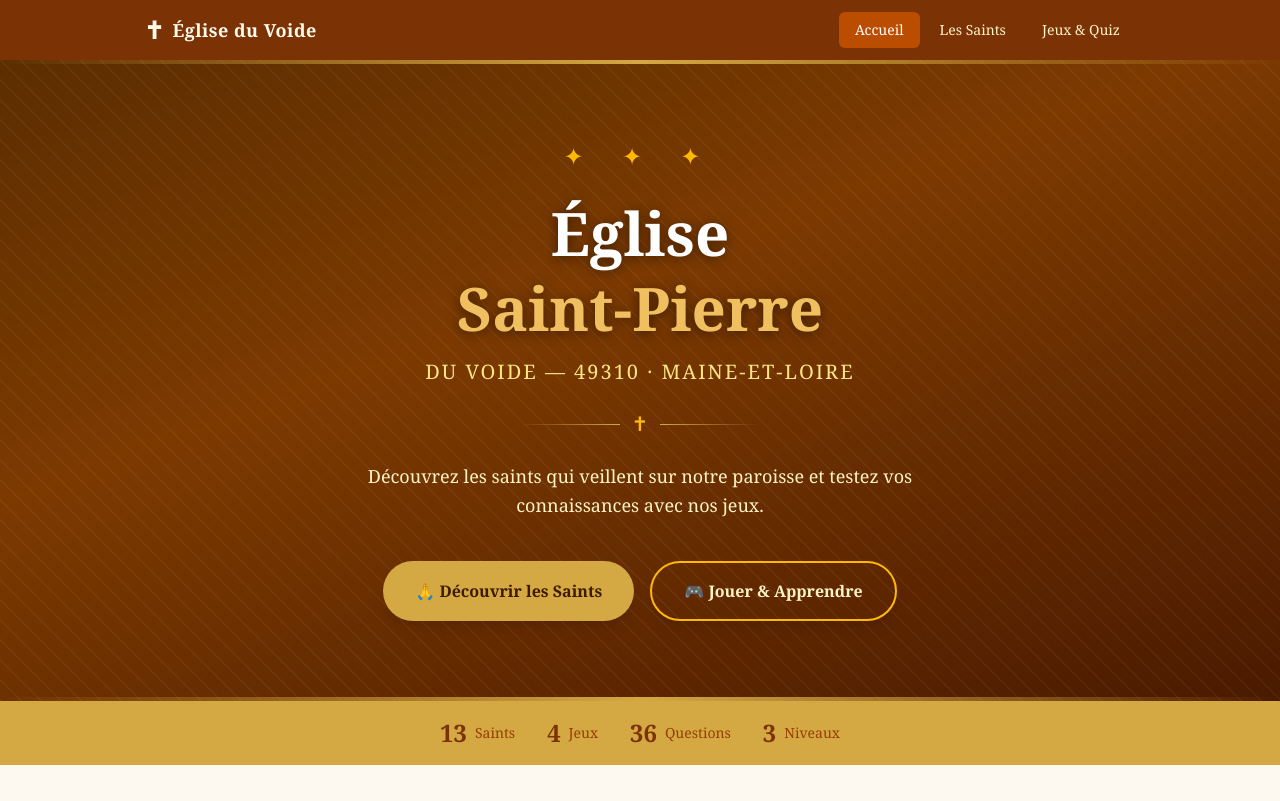
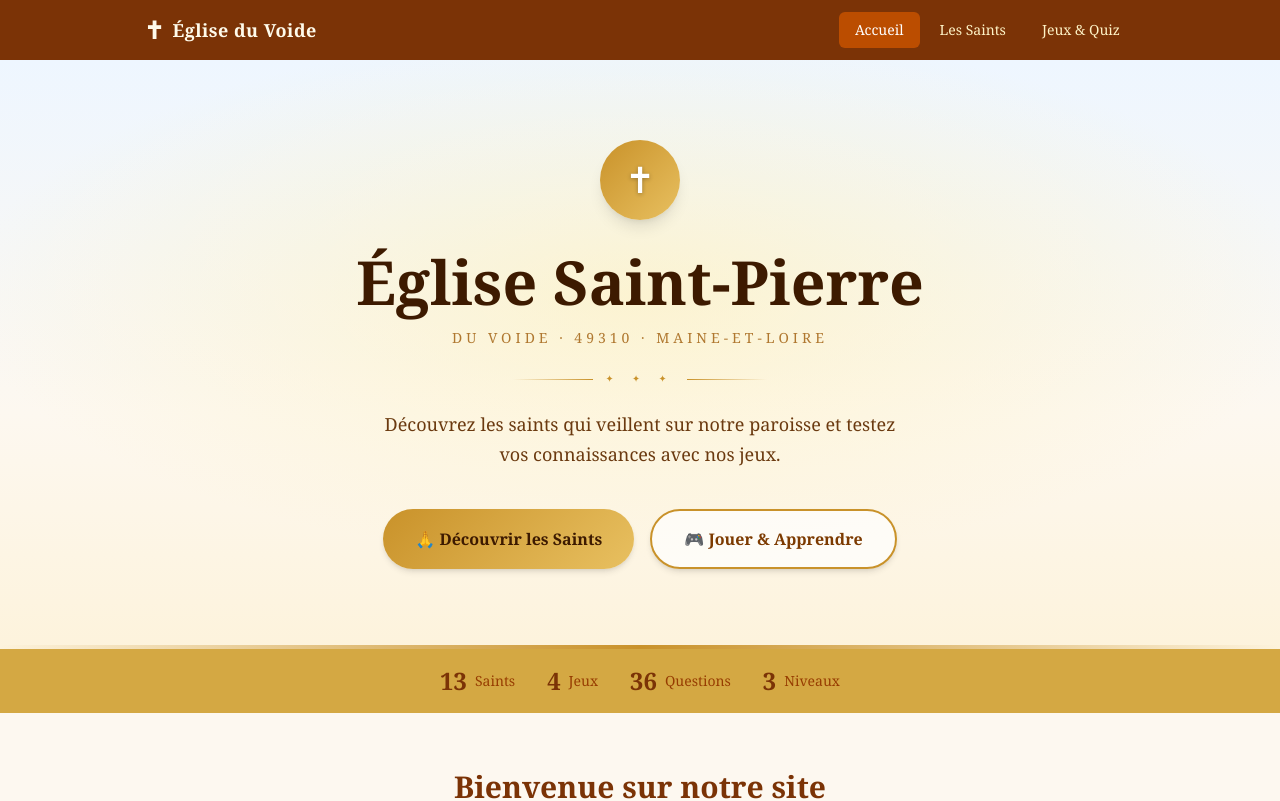
Before and after one commit to plaisirspartages-app/Eglise_StPierre_Voide, a Next.js app: page / in a window 1280 px wide. Shown: the top 801 px of the page. Built offline with nearby package versions, Linux system fonts and the light colour scheme.

Commit message:
Hero paisible : fond clair ivoire-ciel, halo doré, croix ronde, vert → violet
Co-Authored-By: Claude Sonnet 4.6 <noreply@anthropic.com>

```diff
--- a/app/page.tsx
+++ b/app/page.tsx
@@ -29,7 +29,7 @@ const jeux = [
     label: "Le Pendu",
     desc: "Devinez le saint",
     href: "/jeux/pendu",
-    color: "bg-green-800 hover:bg-green-700",
+    color: "bg-violet-800 hover:bg-violet-700",
   },
 ];
 
@@ -41,45 +41,50 @@ export default function Home() {
 
       {/* ── HERO ─────────────────────────────────────────────── */}
       <section
-        className="relative text-white text-center overflow-hidden"
+        className="relative text-center overflow-hidden"
         style={{
-          background: "linear-gradient(160deg, #5c2e00 0%, #7c3a00 40%, #4a1a00 100%)",
-          minHeight: "480px",
+          background: "linear-gradient(180deg, #eef6ff 0%, #fdf8f0 60%, #fdf3dc 100%)",
+          minHeight: "460px",
         }}
       >
-        {/* Motif de fond */}
+        {/* Halo lumineux central */}
         <div
-          className="absolute inset-0 opacity-5 pointer-events-none select-none"
+          className="absolute inset-0 pointer-events-none"
           style={{
-            backgroundImage: "repeating-linear-gradient(45deg, #fff 0, #fff 1px, transparent 0, transparent 50%)",
-            backgroundSize: "20px 20px",
+            background: "radial-gradient(ellipse 70% 60% at 50% 40%, rgba(255,240,180,0.55) 0%, transparent 75%)",
           }}
         />
 
-        {/* Bordure dorée supérieure */}
-        <div className="absolute top-0 left-0 right-0 h-1" style={{ background: "linear-gradient(90deg, transparent, #d4a843, transparent)" }} />
+        <div className="relative max-w-3xl mx-auto px-4 py-16 sm:py-20">
 
-        <div className="relative max-w-3xl mx-auto px-4 py-20">
-          {/* Ornement haut */}
-          <p className="text-amber-400 text-2xl tracking-[1rem] mb-6 select-none">✦ ✦ ✦</p>
+          {/* Grande croix centrale */}
+          <div
+            className="mx-auto mb-6 flex items-center justify-center rounded-full shadow-lg"
+            style={{
+              width: 80,
+              height: 80,
+              background: "linear-gradient(135deg, #c9922a, #e8c060)",
+            }}
+          >
+            <span className="text-white text-4xl" style={{ textShadow: "0 1px 4px rgba(0,0,0,0.3)" }}>✝</span>
+          </div>
 
-          <h1 className="font-serif text-5xl sm:text-6xl font-bold mb-3 leading-tight" style={{ textShadow: "0 2px 12px rgba(0,0,0,0.5)" }}>
-            Église<br />
-            <span style={{ color: "#f0c060" }}>Saint-Pierre</span>
+          <h1 className="font-serif font-bold leading-tight mb-2" style={{ fontSize: "clamp(2.2rem, 6vw, 3.8rem)", color: "#3d1a00" }}>
+            Église Saint-Pierre
           </h1>
 
-          <p className="text-amber-200 text-xl mt-3 mb-1 tracking-widest uppercase text-sm">
-            du Voide — 49310 · Maine-et-Loire
+          <p className="text-sm tracking-[0.25rem] uppercase mb-6" style={{ color: "#b07830" }}>
+            du Voide · 49310 · Maine-et-Loire
           </p>
 
           {/* Ligne décorative */}
-          <div className="flex items-center justify-center gap-3 my-6">
-            <div className="flex-1 max-w-[100px] h-px" style={{ background: "linear-gradient(90deg, transparent, #d4a843)" }} />
-            <span className="text-amber-400 text-xl">✝</span>
-            <div className="flex-1 max-w-[100px] h-px" style={{ background: "linear-gradient(90deg, #d4a843, transparent)" }} />
+          <div className="flex items-center justify-center gap-3 mb-6">
+            <div className="flex-1 max-w-[80px] h-px" style={{ background: "linear-gradient(90deg, transparent, #c9922a)" }} />
+            <span style={{ color: "#c9922a", fontSize: "0.6rem", letterSpacing: "0.5rem" }}>✦ ✦ ✦</span>
+            <div className="flex-1 max-w-[80px] h-px" style={{ background: "linear-gradient(90deg, #c9922a, transparent)" }} />
           </div>
 
-          <p className="text-amber-100 text-lg max-w-xl mx-auto leading-relaxed mb-10">
+          <p className="text-lg max-w-lg mx-auto leading-relaxed mb-10" style={{ color: "#6b3a10" }}>
             Découvrez les saints qui veillent sur notre paroisse
             et testez vos connaissances avec nos jeux.
           </p>
@@ -87,14 +92,15 @@ export default function Home() {
           <div className="flex flex-col sm:flex-row gap-4 justify-center">
             <Link
               href="/saints"
-              className="inline-flex items-center gap-2 font-semibold px-8 py-4 rounded-full shadow-lg transition-all hover:-translate-y-0.5"
-              style={{ background: "#d4a843", color: "#3d1a00" }}
+              className="inline-flex items-center justify-center gap-2 font-semibold px-8 py-4 rounded-full shadow-md transition-all hover:-translate-y-0.5 hover:shadow-lg"
+              style={{ background: "linear-gradient(135deg, #c9922a, #e8c060)", color: "#3d1a00" }}
             >
               🙏 Découvrir les Saints
             </Link>
             <Link
               href="/jeux"
-              className="inline-flex items-center gap-2 font-semibold px-8 py-4 rounded-full border-2 border-amber-400 text-amber-100 hover:bg-amber-400/20 transition-all hover:-translate-y-0.5 shadow-lg"
+              className="inline-flex items-center justify-center gap-2 font-semibold px-8 py-4 rounded-full shadow-md transition-all hover:-translate-y-0.5 hover:shadow-lg border-2"
+              style={{ borderColor: "#c9922a", color: "#7c3a00", background: "rgba(255,255,255,0.7)" }}
             >
               🎮 Jouer & Apprendre
             </Link>
@@ -102,7 +108,7 @@ export default function Home() {
         </div>
 
         {/* Bordure dorée inférieure */}
-        <div className="absolute bottom-0 left-0 right-0 h-1" style={{ background: "linear-gradient(90deg, transparent, #d4a843, transparent)" }} />
+        <div className="absolute bottom-0 left-0 right-0 h-1" style={{ background: "linear-gradient(90deg, transparent, #c9922a, transparent)" }} />
       </section>
 
       {/* ── STATS ────────────────────────────────────────────── */}
```
